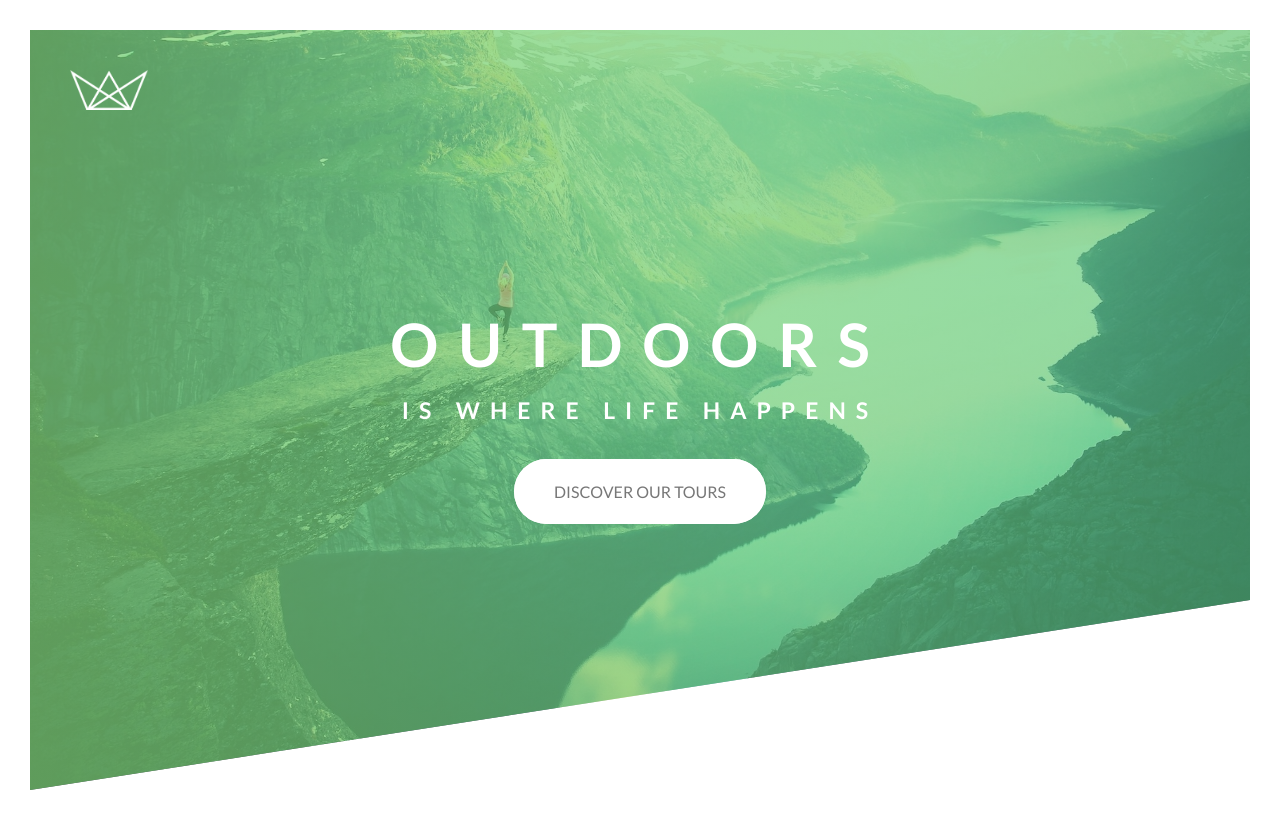
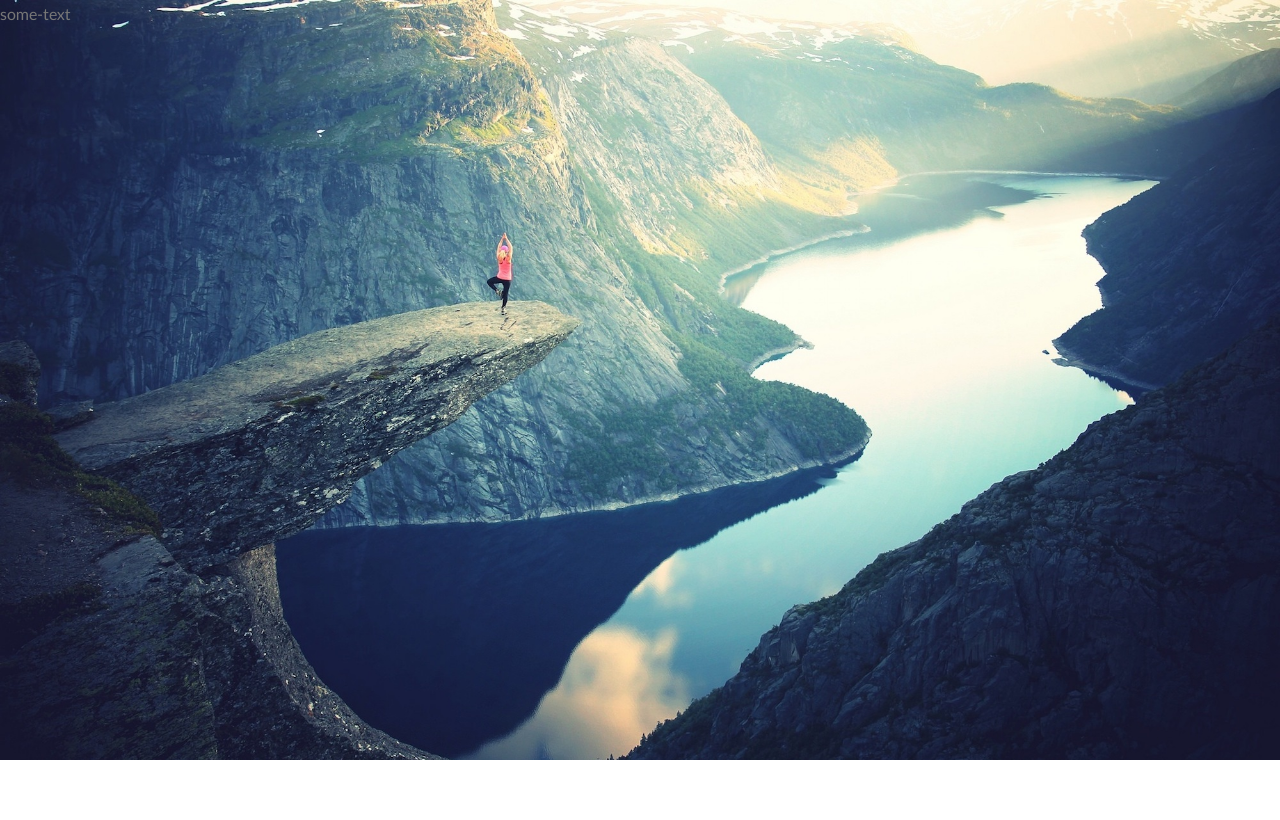
Before and after one commit to ceimiplace/Natours-Website, a plain HTML site: page index.html in a window 1280 px wide. Drawn offline with Linux system fonts and the light colour scheme.

Commit message:
reverted

```diff
--- a/css/style.css
+++ b/css/style.css
@@ -1,4 +1,4 @@
-@import url("https://fonts.googleapis.com/css2?family=Lato:wght@100;300;400;500;600;700&display=swap");
+/*@import url("https://fonts.googleapis.com/css2?family=Lato:wght@100;300;400;500;600;700&display=swap");
 html {
   font-size: 62.5%;
 }
@@ -30,10 +30,10 @@
   align-items: center;
 }
 .heading-primary {
-  /* position: absolute;
+   position: absolute;
   top: 40%;
   left: 50%;
-  transform: translate(-50%, -50%); */
+  transform: translate(-50%, -50%);
 
   text-align: center;
 }
@@ -146,7 +146,7 @@
   opacity: 0;
 }
 
-/*
+
 COLORS:
 
 Light green: #7ed56f
@@ -154,3 +154,21 @@
 Dark green: #28b485
 
 */
+* {
+  margin: 0px;
+  padding: 0px;
+  box-sizing: border-box;
+}
+body {
+  font-family: "Lato", sans-serif;
+  font-weight: 400;
+  font-size: 16px;
+  line-height: 1.7;
+  color: #777;
+}
+.header {
+  height: 95vh;
+  background-image: url("../img/hero.jpg");
+  background-size: cover;
+  background-position: top;
+}
--- a/index.html
+++ b/index.html
@@ -16,13 +16,6 @@
     <title>Natours | Exciting tours for adventurous people</title>
   </head>
   <body>
-    <header class="header">
-      <img src="./img/logo-white.png" alt="logo" class="logo" />
-      <h1 class="heading-primary">
-        <span class="main-text-header">Outdoors</span>
-        <span class="second-text-header">is where life happens</span>
-      </h1>
-      <a href="#" class="btn btn-white">Discover our tours</a>
-    </header>
+    <header class="header">some-text</header>
   </body>
 </html>
```
